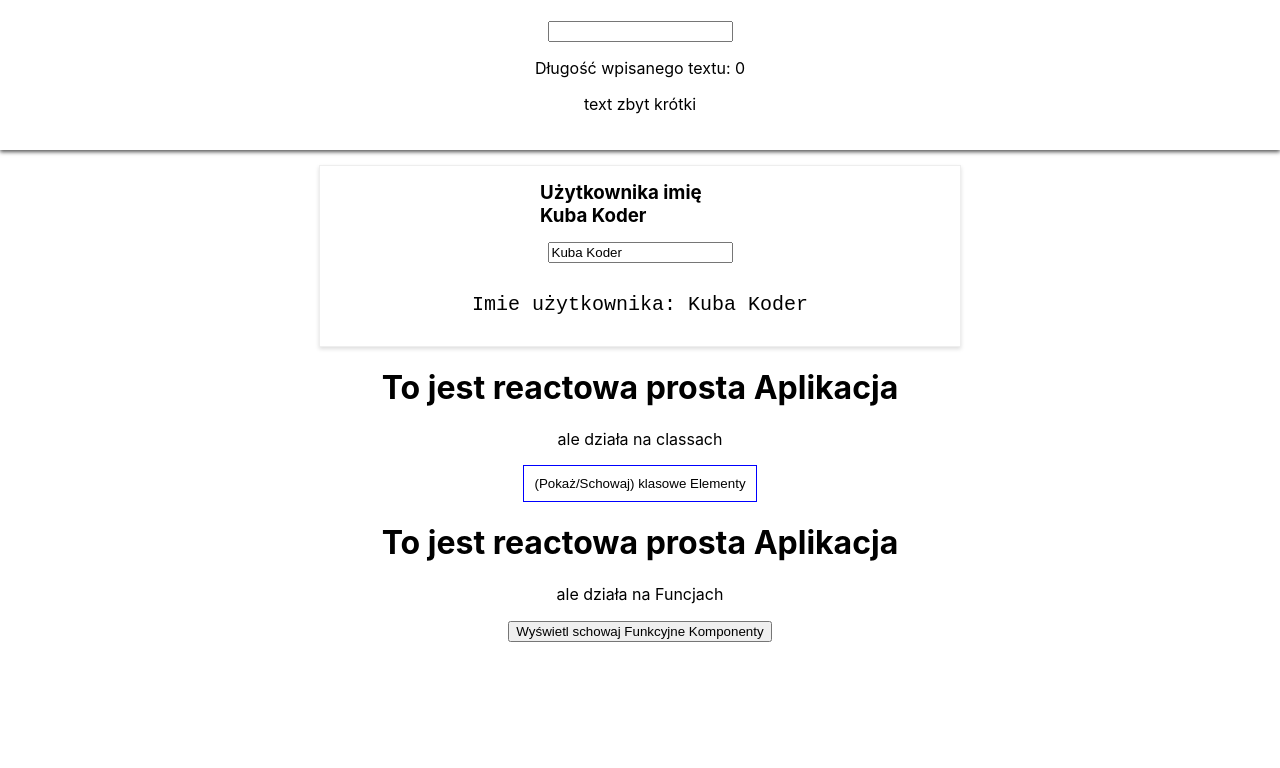
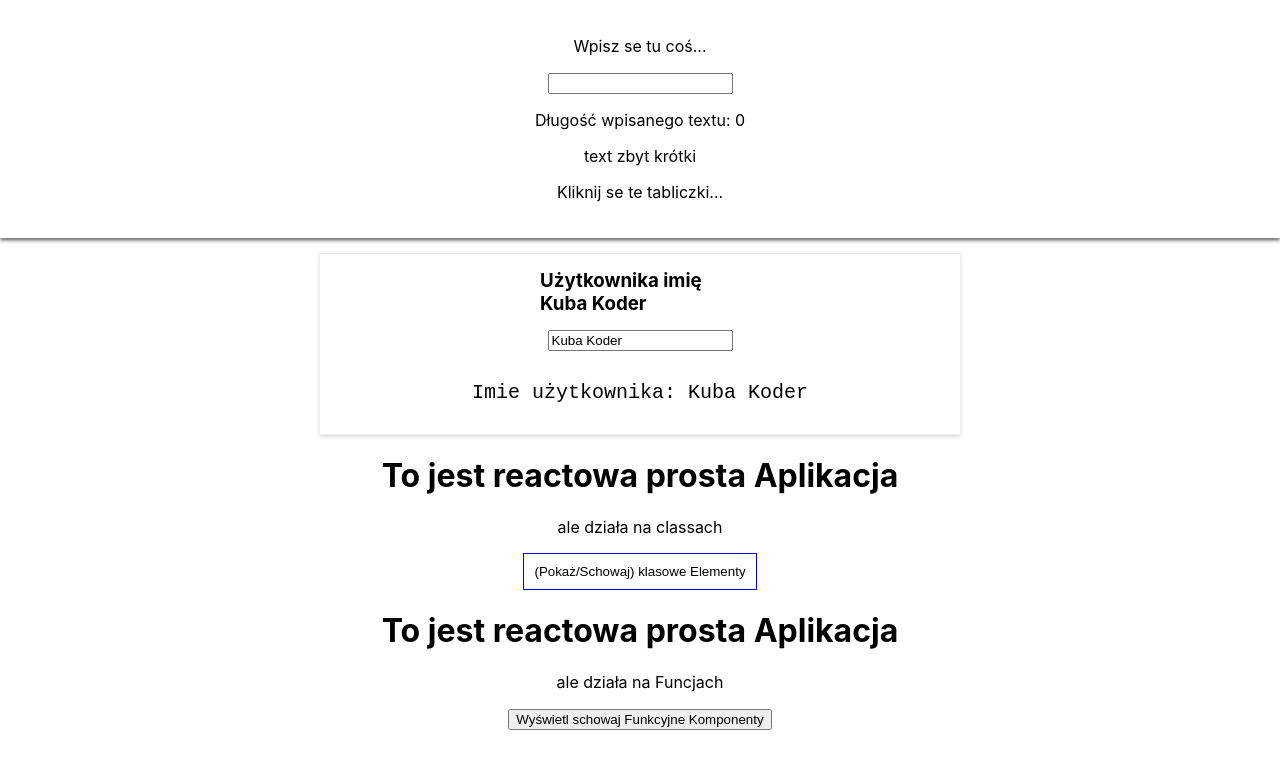
Before and after one commit to SerafinPL/react-persons, a React (Create React App) app: page / in a window 1280 px wide. Shown: the top 768 px of the page. Built offline with nearby package versions, Linux system fonts and the light colour scheme.

Commit message:
zakończony moduł rozdrabniający input na litery

```diff
--- a/src/litery/AppLitery.css
+++ b/src/litery/AppLitery.css
@@ -8,3 +8,11 @@
 .literyDiv input {
 	clear: both;
 }
+
+.literyDiv span {
+	display: inline-block;
+	padding: 16px;
+	text-align: center;
+	margin: 16px;
+	border: 1px solid #000;
+}
--- a/src/litery/AppLitery.js
+++ b/src/litery/AppLitery.js
@@ -3,7 +3,7 @@ import React, {Component} from 'react';
 import './AppLitery.css';
 
 import Sprawdzenie from './sprawdz';
-import Literki from './Literki';
+
 
 class AppLitery extends Component{
 
@@ -15,22 +15,47 @@ class AppLitery extends Component{
 
 	jakaDlugosc = (event) => {
 		const napis = event.target.value;
-		const dlugoscNapisu = napis.length;
+
+
+		this.setState({
+			dlugosc: napis.length,
+			zawartosc: napis
+		});
+
+
+
+	}
+
+	usunLiterke = (index) => {
+		const litery = this.state.zawartosc.split('');
+		litery.splice(index, 1);;
+		const noweLitery = litery.join('');
+		const dlugoscNapisu = noweLitery.length;
 
 		this.setState({
 			dlugosc: dlugoscNapisu,
-			zawartosc: napis
-		});
+			zawartosc : noweLitery
+		})
+
+
 	}
 
+	render(){
 
-	render(){
+
+
+	let literki = this.state.zawartosc.split('').map((value, index) => <span onClick={() => this.usunLiterke(index)} key={index}>{value}</span>);
+
+
+
 		return(
 			<div className='literyDiv'>
-				<input type='text' onChange={this.jakaDlugosc}/>
+				<p>Wpisz se tu coś...</p>
+				<input type='text' onChange={this.jakaDlugosc} value={this.state.zawartosc}/>
 				<p>Długość wpisanego textu: {this.state.dlugosc}</p>
 				<Sprawdzenie dlugosc={this.state.dlugosc}/>
-				<Literki/>
+				<p>Kliknij se te tabliczki...</p>
+				{literki}
 
 			</div>
 		)
@@ -38,3 +63,5 @@ class AppLitery extends Component{
 }
 
 export default AppLitery;
+
+//<Literki click={} napis={this.state.zawartosc}/>
--- a/src/litery/Literki.js
+++ b/src/litery/Literki.js
@@ -1,11 +1,25 @@
 import React from 'react';
+
+import './Literki.css'
 
 
 
 const Literki = (props) => {
+
+	let napis = [];
+
+	for (var i=0; i < props.napis.length; i++){
+		napis[i] = props.napis[i];
+	}
+
+	let znaki = napis.map((value, index) => <span onClick={props.click} key={index}>{value}</span>)
+
+
+
+
 	return(
 		<div className="literki">
-
+			{znaki}
 		</div>
 	)
 }
```
